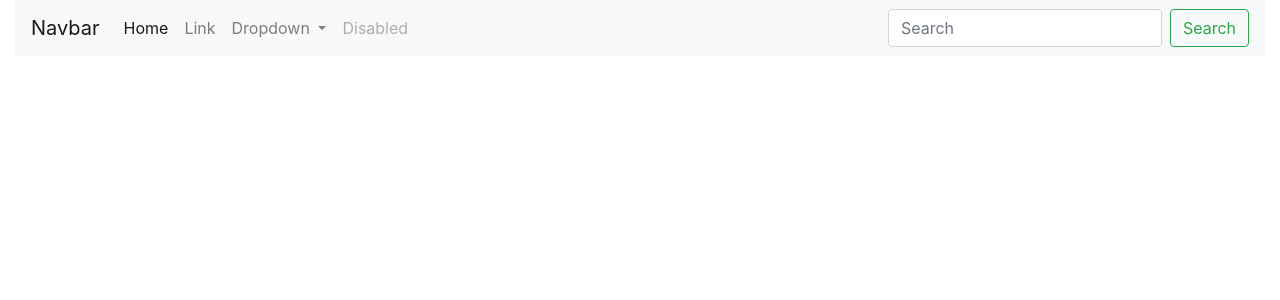
After one commit to sanjay1994singh/vrindavanBusiness, a Django app: template templates/base1.html in a window 1280 px wide. The commit adds this page. Shown: the top 300 px of the page. Run offline with Django 3.2, Linux system fonts and the light colour scheme; the template is opened without the code that fills it, so the values that code supplies are empty; some libraries are stand-ins or nearby versions.

Commit message:
add html

```diff
--- a/templates/base.html
+++ b/templates/base.html
@@ -12,6 +12,8 @@
 </head>
 
 <body>
+
+
     {% block content %}
 
     {% endblock %}
--- /dev/null
+++ b/templates/base1.html
@@ -0,0 +1,77 @@
+<!doctype html>
+<html lang="en">
+
+<head>
+    <!-- Required meta tags -->
+    <meta charset="utf-8">
+    <meta name="viewport" content="width=device-width, initial-scale=1, shrink-to-fit=no">
+
+    <!-- Bootstrap CSS -->
+    <link rel="stylesheet" href="https://cdn.jsdelivr.net/npm/bootstrap@4.0.0/dist/css/bootstrap.min.css"
+        integrity="sha384-Gn5384xqQ1aoWXA+058RXPxPg6fy4IWvTNh0E263XmFcJlSAwiGgFAW/dAiS6JXm" crossorigin="anonymous">
+    <link rel="stylesheet" href="https://cdnjs.cloudflare.com/ajax/libs/font-awesome/4.7.0/css/font-awesome.min.css">
+
+    <title>{% block title %} {% endblock %}</title>
+</head>
+
+<body>
+    <div class="container-fluid">
+        <nav class="navbar navbar-expand-lg navbar-light bg-light">
+            <a class="navbar-brand" href="#">Navbar</a>
+            <button class="navbar-toggler" type="button" data-toggle="collapse" data-target="#navbarSupportedContent"
+                aria-controls="navbarSupportedContent" aria-expanded="false" aria-label="Toggle navigation">
+                <span class="navbar-toggler-icon"></span>
+            </button>
+
+            <div class="collapse navbar-collapse" id="navbarSupportedContent">
+                <ul class="navbar-nav mr-auto">
+                    <li class="nav-item active">
+                        <a class="nav-link" href="#">Home <span class="sr-only">(current)</span></a>
+                    </li>
+                    <li class="nav-item">
+                        <a class="nav-link" href="#">Link</a>
+                    </li>
+                    <li class="nav-item dropdown">
+                        <a class="nav-link dropdown-toggle" href="#" id="navbarDropdown" role="button"
+                            data-toggle="dropdown" aria-haspopup="true" aria-expanded="false">
+                            Dropdown
+                        </a>
+                        <div class="dropdown-menu" aria-labelledby="navbarDropdown">
+                            <a class="dropdown-item" href="#">Action</a>
+                            <a class="dropdown-item" href="#">Another action</a>
+                            <div class="dropdown-divider"></div>
+                            <a class="dropdown-item" href="#">Something else here</a>
+                        </div>
+                    </li>
+                    <li class="nav-item">
+                        <a class="nav-link disabled" href="#">Disabled</a>
+                    </li>
+                </ul>
+                <form class="form-inline my-2 my-lg-0">
+                    <input class="form-control mr-sm-2" type="search" placeholder="Search" aria-label="Search">
+                    <button class="btn btn-outline-success my-2 my-sm-0" type="submit">Search</button>
+                </form>
+            </div>
+        </nav>
+    </div>
+    {% block content %}
+
+    {% endblock %}
+
+    {% block js %}
+
+    {% endblock %}
+    <!-- Optional JavaScript -->
+    <!-- jQuery first, then Popper.js, then Bootstrap JS -->
+    <script src="https://code.jquery.com/jquery-3.2.1.slim.min.js"
+        integrity="sha384-KJ3o2DKtIkvYIK3UENzmM7KCkRr/rE9/Qpg6aAZGJwFDMVNA/GpGFF93hXpG5KkN"
+        crossorigin="anonymous"></script>
+    <script src="https://cdn.jsdelivr.net/npm/popper.js@1.12.9/dist/umd/popper.min.js"
+        integrity="sha384-ApNbgh9B+Y1QKtv3Rn7W3mgPxhU9K/ScQsAP7hUibX39j7fakFPskvXusvfa0b4Q"
+        crossorigin="anonymous"></script>
+    <script src="https://cdn.jsdelivr.net/npm/bootstrap@4.0.0/dist/js/bootstrap.min.js"
+        integrity="sha384-JZR6Spejh4U02d8jOt6vLEHfe/JQGiRRSQQxSfFWpi1MquVdAyjUar5+76PVCmYl"
+        crossorigin="anonymous"></script>
+</body>
+
+</html>
```
Also changed, not shown: homepage/templates/index.html (+9 -42 lines), db.sqlite3.
